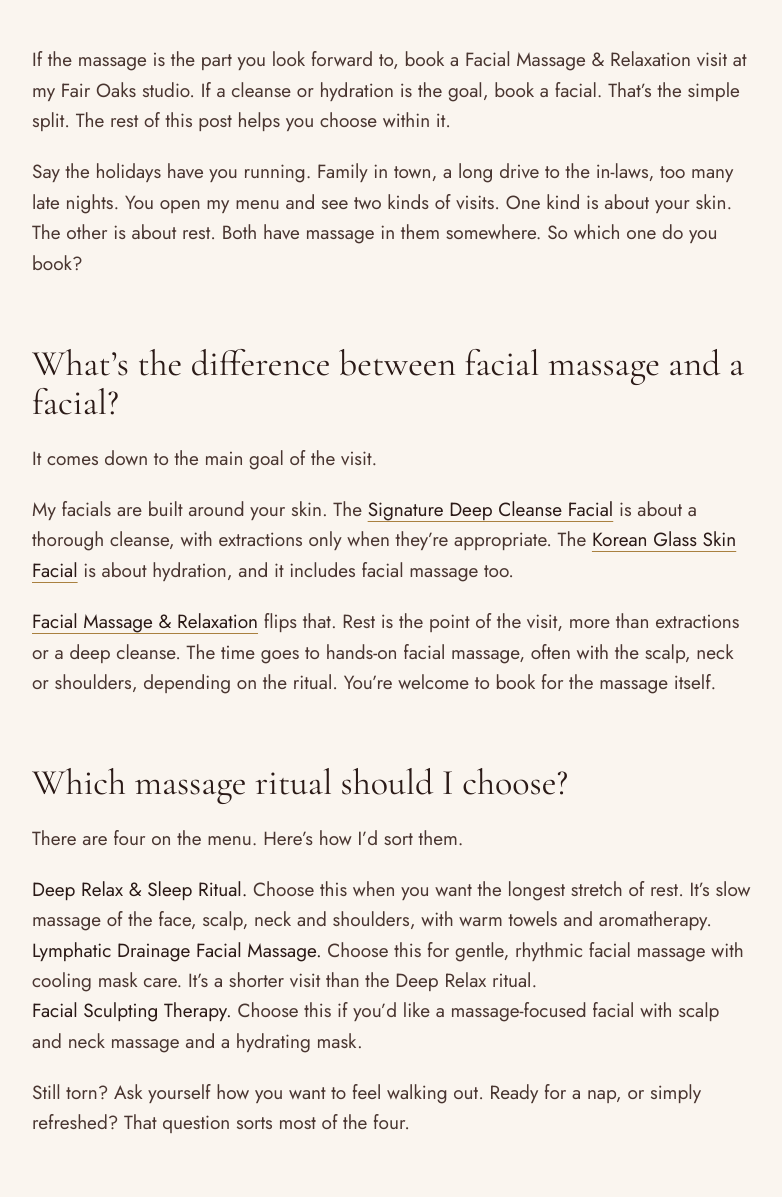
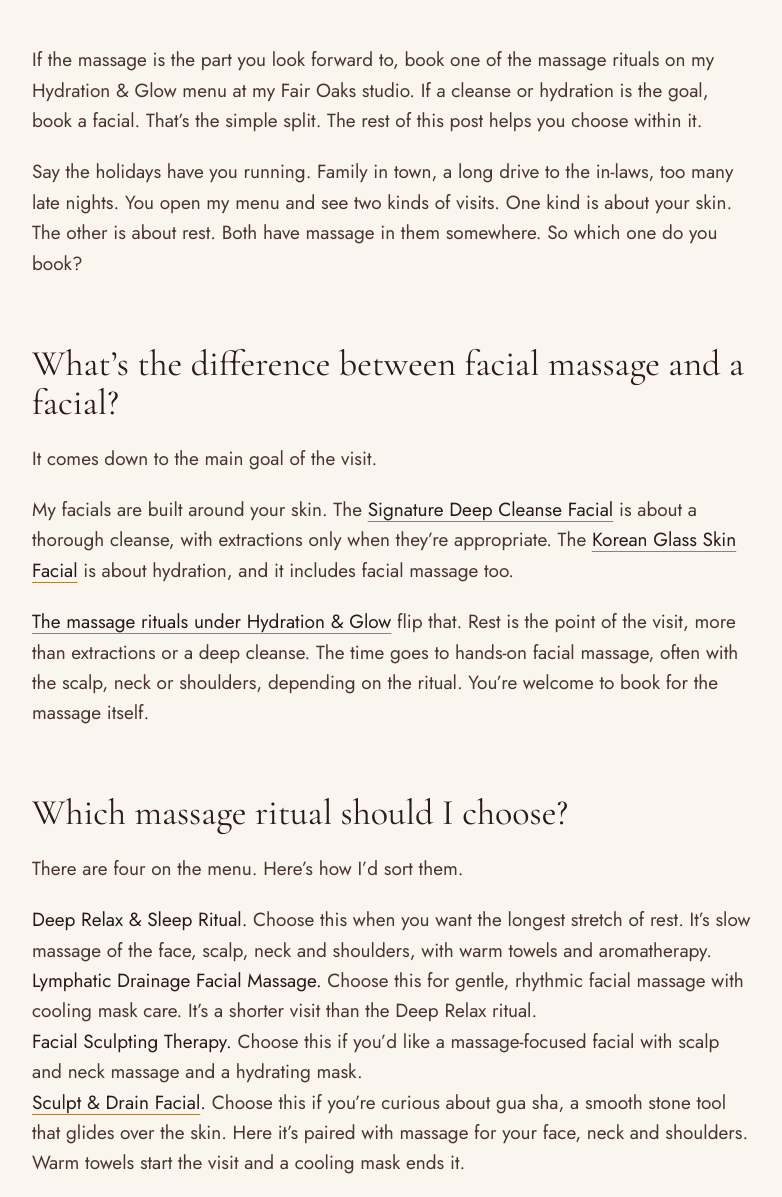
Before and after one commit to tomireil/goldenstateglam, an Astro site: page /blog/facial-massage-or-facial-fair-oaks in a window 1280 px wide. Shown: the part 516-1713 px from the top of the page, without its empty margins (188-970 px from the left). Built offline with nearby package versions, Linux system fonts and the light colour scheme; Astro itself is replaced by a stand-in of ours.

Commit message:
Match the facial massage post to the current menu

```diff
--- a/src/content/blog/facial-massage-or-facial-fair-oaks.md
+++ b/src/content/blog/facial-massage-or-facial-fair-oaks.md
@@ -5,7 +5,7 @@ pubDate: 2026-11-27
 updatedDate: 2026-11-27
 ---
 
-If the massage is the part you look forward to, book a Facial Massage & Relaxation visit at my Fair Oaks studio. If a cleanse or hydration is the goal, book a facial. That's the simple split. The rest of this post helps you choose within it.
+If the massage is the part you look forward to, book one of the massage rituals on my Hydration & Glow menu at my Fair Oaks studio. If a cleanse or hydration is the goal, book a facial. That's the simple split. The rest of this post helps you choose within it.
 
 Say the holidays have you running. Family in town, a long drive to the in-laws, too many late nights. You open my menu and see two kinds of visits. One kind is about your skin. The other is about rest. Both have massage in them somewhere. So which one do you book?
 
@@ -15,7 +15,7 @@ It comes down to the main goal of the visit.
 
 My facials are built around your skin. The [Signature Deep Cleanse Facial](/services/signature-deep-cleanse/) is about a thorough cleanse, with extractions only when they're appropriate. The [Korean Glass Skin Facial](/services/korean-glass-skin/) is about hydration, and it includes facial massage too.
 
-[Facial Massage & Relaxation](/services/facial-massage-relaxation/) flips that. Rest is the point of the visit, more than extractions or a deep cleanse. The time goes to hands-on facial massage, often with the scalp, neck or shoulders, depending on the ritual. You're welcome to book for the massage itself.
+[The massage rituals under Hydration & Glow](/services/#glow) flip that. Rest is the point of the visit, more than extractions or a deep cleanse. The time goes to hands-on facial massage, often with the scalp, neck or shoulders, depending on the ritual. You're welcome to book for the massage itself.
 
 ## Which massage ritual should I choose?
 
@@ -24,6 +24,7 @@ There are four on the menu. Here's how I'd sort them.
 - **Deep Relax & Sleep Ritual.** Choose this when you want the longest stretch of rest. It's slow massage of the face, scalp, neck and shoulders, with warm towels and aromatherapy.
 - **Lymphatic Drainage Facial Massage.** Choose this for gentle, rhythmic facial massage with cooling mask care. It's a shorter visit than the Deep Relax ritual.
 - **Facial Sculpting Therapy.** Choose this if you'd like a massage-focused facial with scalp and neck massage and a hydrating mask.
+- **[Sculpt & Drain Facial](/services/sculpt-drain-facial/).** Choose this if you're curious about gua sha, a smooth stone tool that glides over the skin. Here it's paired with massage for your face, neck and shoulders. Warm towels start the visit and a cooling mask ends it.
 
 Still torn? Ask yourself how you want to feel walking out. Ready for a nap, or simply refreshed? That question sorts most of the four.
 
```
